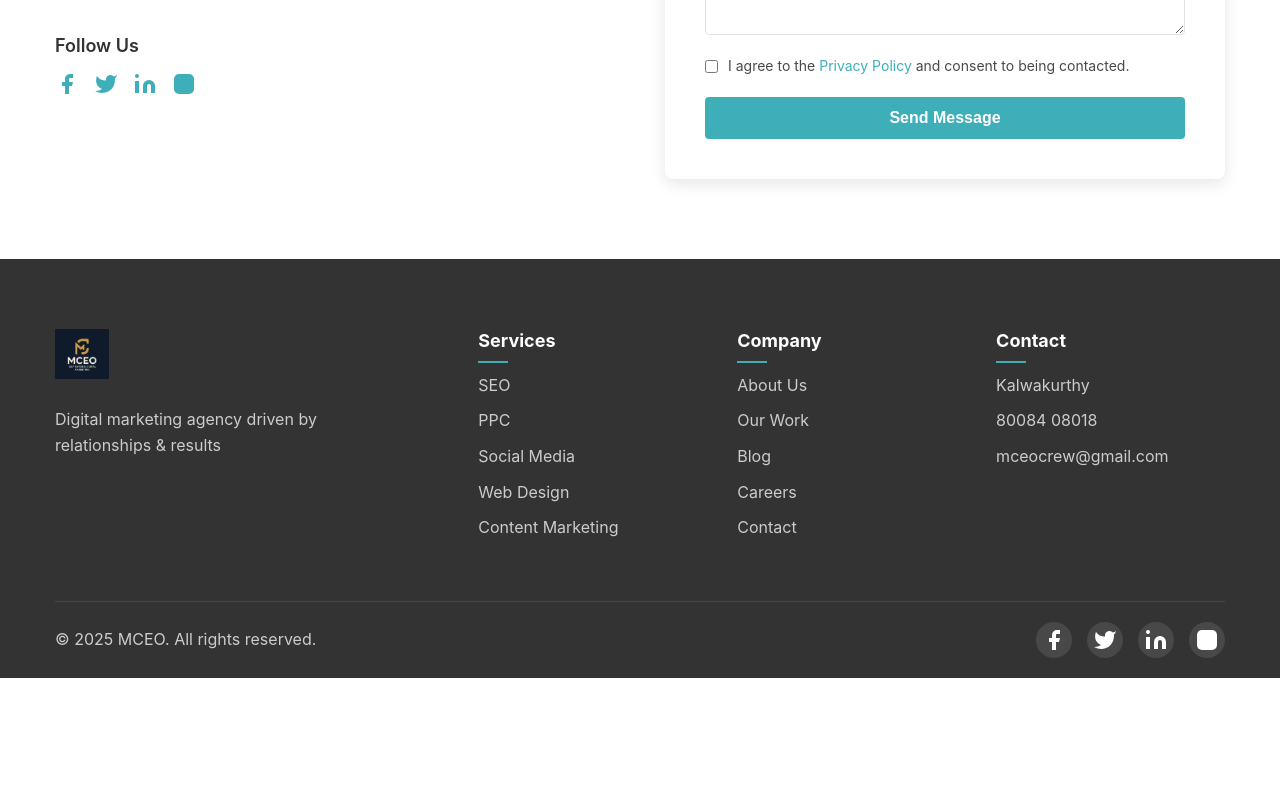
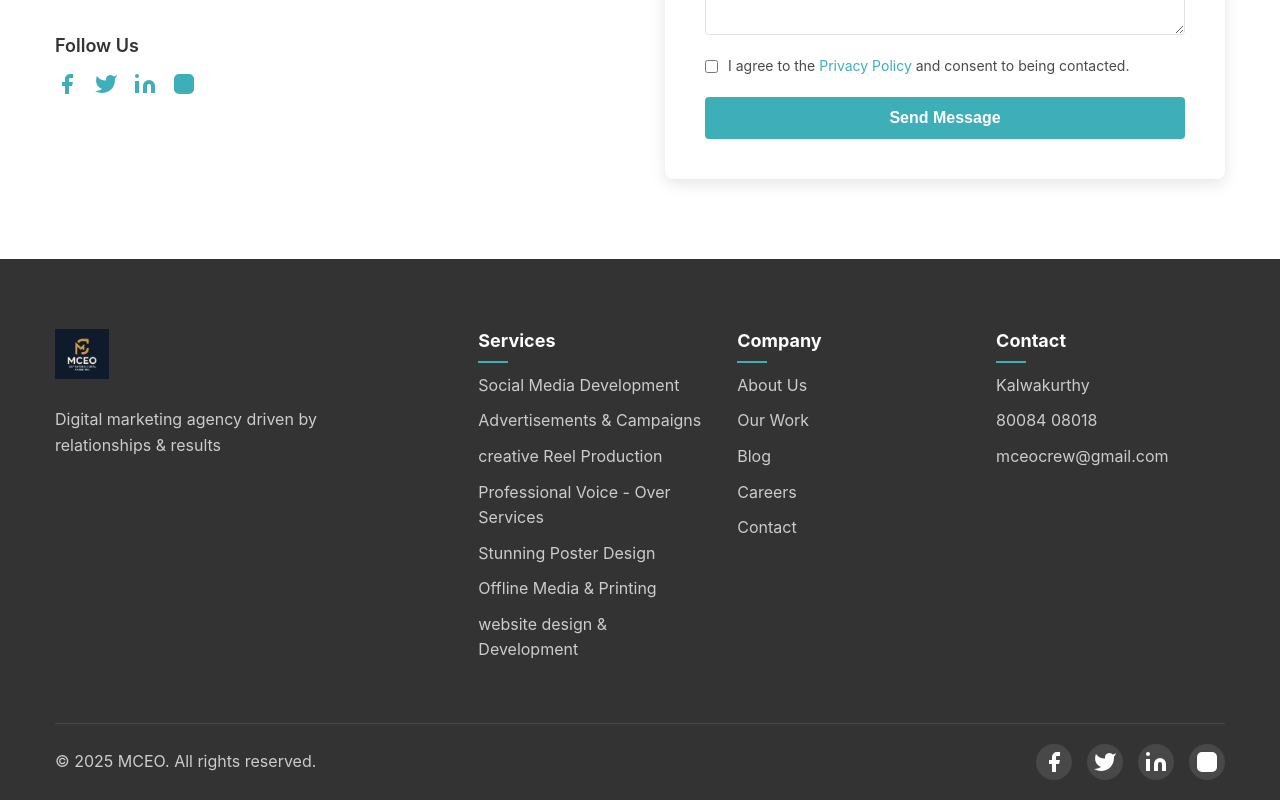
Before and after one commit to Sania-farheen19/MCEO, a React (Vite) app: page /contact in a window 1280 px wide. Shown: the part 933-1733 px from the top of the page. Before the commit the page ends 1611 px from the top, so only its background shows below. Built offline with nearby package versions, Linux system fonts and the light colour scheme.

Commit message:
Updated project with recent changes

```diff
--- a/src/components/Footer.jsx
+++ b/src/components/Footer.jsx
@@ -18,19 +18,24 @@ const Footer = () => {
               <h3>Services</h3>
               <ul>
                 <li>
-                  <Link to="/services/seo">SEO</Link>
+                  <Link to="/services/seo">Social Media Development</Link>
                 </li>
                 <li>
-                  <Link to="/services/ppc">PPC</Link>
+                  <Link to="/services/ppc">Advertisements & Campaigns</Link>
                 </li>
                 <li>
-                  <Link to="/services/social-media">Social Media</Link>
+                  <Link to="/services/social-media">creative Reel Production</Link>
                 </li>
                 <li>
-                  <Link to="/services/web-design">Web Design</Link>
+                  <Link to="/services/web-design">Professional Voice - Over Services</Link>
                 </li>
                 <li>
-                  <Link to="/services/content-marketing">Content Marketing</Link>
+                  <Link to="/services/content-marketing">Stunning Poster Design</Link>
+                </li>
+                <li>
+                  <Link to="/services/content-marketing">Offline Media & Printing</Link>
+                </li> <li>
+                  <Link to="/services/content-marketing">website design & Development</Link>
                 </li>
               </ul>
             </div>
--- a/src/pages/Home.jsx
+++ b/src/pages/Home.jsx
@@ -47,9 +47,9 @@ const Home = () => {
         </div>
       </section>
 
-      <Portfolio />
+      {/* <Portfolio />
       <Testimonials />
-      <BlogHighlights />
+      <BlogHighlights /> */}
 
       <section className="contact-cta-section">
         <div className="container">
```
